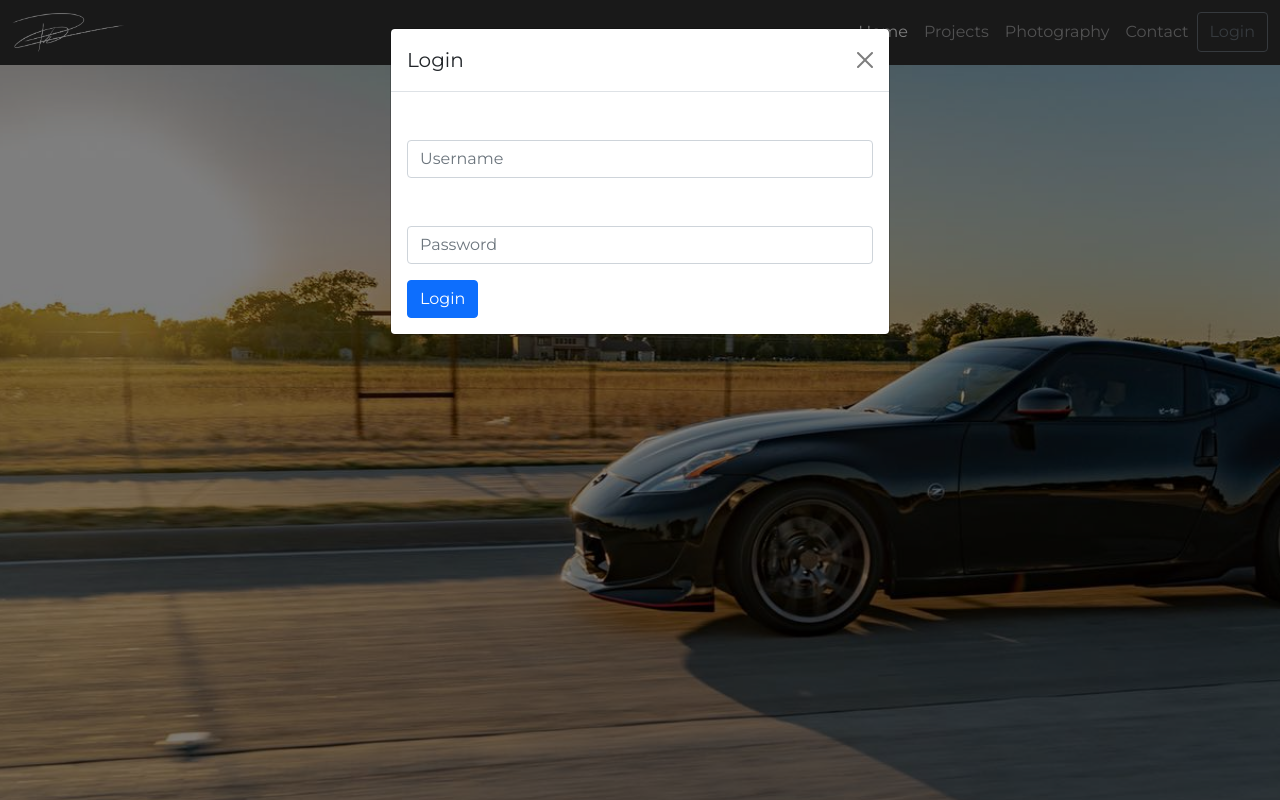
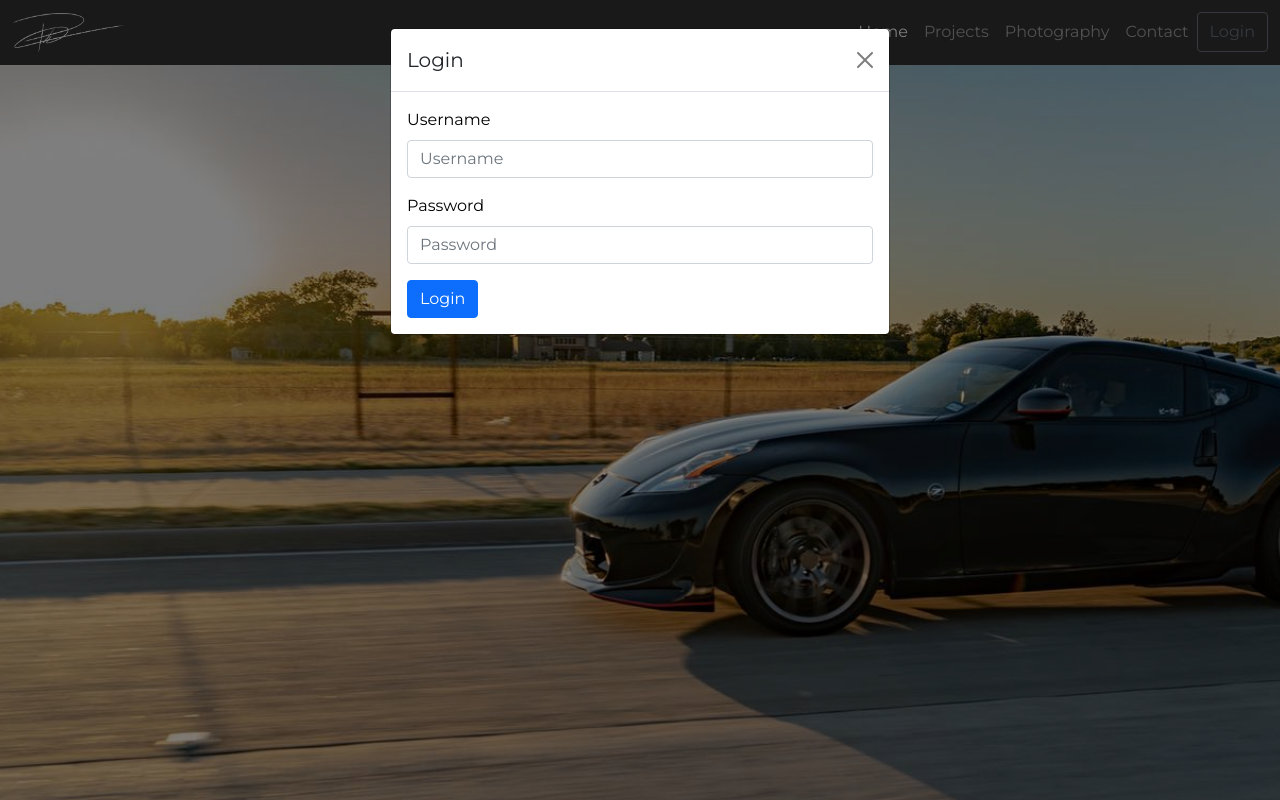
Before and after one commit to Peterhyh/official-website, a React (Create React App) app: page / in a window 1280 px wide. Both pictures are taken after a click on the button "Login". Shown: the top 800 px of the page. Built offline with nearby package versions, Linux system fonts and the light colour scheme; the HTML template or start-up script is replaced by a standard one.

Commit message:
Login Modal Update

```diff
--- a/src/App.css
+++ b/src/App.css
@@ -138,3 +138,7 @@ Form {
 .home_card {
   background-color: #1E1E1E;
 }
+
+.login-modal {
+  color: black;
+}
--- a/src/components/LoginForm.js
+++ b/src/components/LoginForm.js
@@ -4,6 +4,14 @@ import { useState } from 'react';
 
 const LoginForm = () => {
     const [openModal, setOpenModal] = useState(false);
+
+    const handleLogin = (values) => {
+        const currentUser = {
+            username: values.username,
+            password: values.username
+        }
+        setOpenModal(false);
+    };
 
     return (
         <>
@@ -23,10 +31,11 @@ const LoginForm = () => {
                             username: '',
                             password: ''
                         }}
+                        onSubmit={handleLogin}
                     >
                         <Form>
                             <FormGroup>
-                                <Label htmlFor='username'>
+                                <Label className='login-modal' htmlFor='username'>
                                     Username
                                 </Label>
                                 <Field
@@ -37,7 +46,7 @@ const LoginForm = () => {
                                 />
                             </FormGroup>
                             <FormGroup>
-                                <Label htmlFor='password'>
+                                <Label className='login-modal' htmlFor='password'>
                                     Password
                                 </Label>
                                 <Field
```
